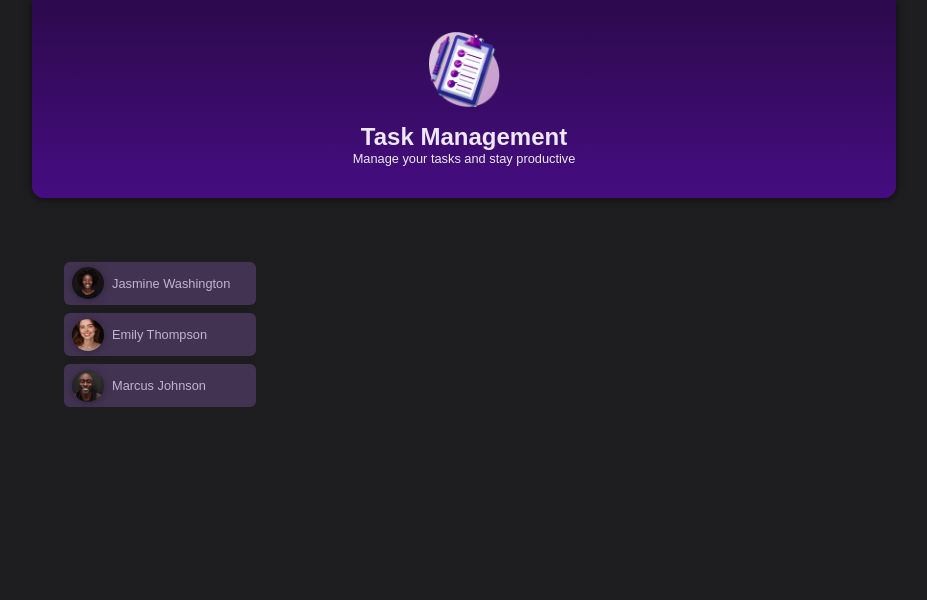
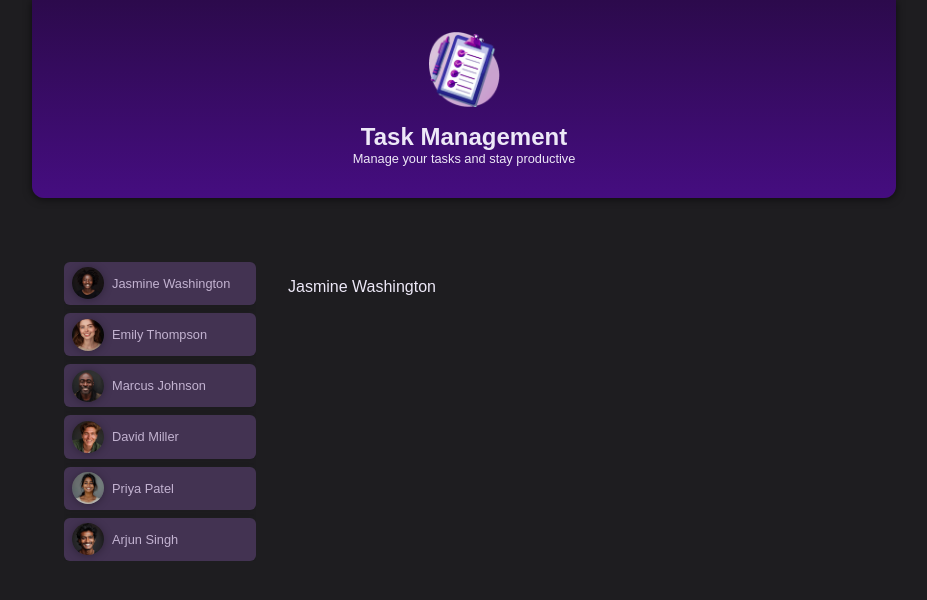
Before and after one commit to Nguirane120/angular-task-management, an Angular app: page / in a window 1280 px wide. Both pictures are taken after a click on the button "Jasmine Washington". Shown: the top 600 px of the page, without its empty margins (176-1103 px from the left). Built offline with nearby package versions, Linux system fonts and the light colour scheme.

Commit message:
conditnnal rendering

```diff
--- a/src/app/app.component.html
+++ b/src/app/app.component.html
@@ -1,14 +1,17 @@
 <app-header />
 <main>
     <ul id="users">
-        <li>
-            <app-user [name]="users[0].name" [avatar]="users[0].avatar" />
+        @for (user of users; track $index) {
+
+            <li>
+                <app-user [user]="user" (selected)="onSelctedUser($event)" />
             </li>
-            <li>
-                <app-user [name]="users[1].name" [avatar]="users[1].avatar" />
-            </li>
-            <li>
-                <app-user [name]="users[2].name" [avatar]="users[2].avatar" />
-        </li>
+        }
     </ul>
+    @if (selectedUser) {
+
+    <app-tasks [userName]="selectedUser.name" />
+    }@else {
+    <p class="fullback">Select a user</p>
+    }
 </main>
--- a/src/app/app.component.ts
+++ b/src/app/app.component.ts
@@ -3,14 +3,26 @@ import { RouterOutlet } from '@angular/router';
 import { HeaderComponent } from './header/header.component';
 import { UserComponent } from './user/user.component';
 import { DUMMY_USERS } from './dummy-users';
+import { TasksComponent } from './tasks/tasks.component';
 
 @Component({
   selector: 'app-root',
   standalone: true,
-  imports: [HeaderComponent, UserComponent],
+  imports: [HeaderComponent, UserComponent, TasksComponent],
   templateUrl: './app.component.html',
   styleUrl: './app.component.css',
 })
 export class AppComponent {
   users = DUMMY_USERS;
+  selectedUserInfo!: string;
+
+  get selectedUser() {
+    return this.users.find((user) => user.id === this.selectedUserInfo)!;
+  }
+
+  onSelctedUser(id: string) {
+    // console.log('USER ID ' + id);
+
+    this.selectedUserInfo = id;
+  }
 }
--- /dev/null
+++ b/src/app/tasks/tasks.component.html
@@ -0,0 +1 @@
+<p>{{userName}}</p>
--- a/src/app/user/user.component.html
+++ b/src/app/user/user.component.html
@@ -1,6 +1,6 @@
 <div>
     <button (click)="onSelectedUser()">
-        <img [src]="imagePath" [alt]="name">
-        <span>{{name}}</span>
+        <img [src]="imagePath" [alt]="user.name">
+        <span>{{user.name}}</span>
     </button>
 </div>
--- a/src/app/user/user.component.ts
+++ b/src/app/user/user.component.ts
@@ -1,7 +1,13 @@
-import { Component, Input } from '@angular/core';
+import { Component, EventEmitter, Input, Output } from '@angular/core';
 import { DUMMY_USERS } from '../dummy-users';
 
 const randomIndex = Math.floor(Math.random() * DUMMY_USERS.length);
+
+interface User {
+  id: string;
+  name: string;
+  avatar: string;
+}
 @Component({
   selector: 'app-user',
   standalone: true,
@@ -11,15 +17,17 @@ const randomIndex = Math.floor(Math.random() * DUMMY_USERS.length);
 })
 export class UserComponent {
   // slecetedUser = DUMMY_USERS[randomIndex];
-  @Input() name!: string;
-  @Input() avatar!: string;
+  @Input({ required: true }) user!: User;
+  @Output() selected = new EventEmitter();
+
   get imagePath() {
-    return `assets/users/${this.avatar}`;
+    return `assets/users/${this.user.avatar}`;
   }
 
   onSelectedUser() {
     // const randomIndex = Math.floor(Math.random() * DUMMY_USERS.length);
     // this.slecetedUser = DUMMY_USERS[randomIndex];
     // console.log(this.slecetedUser.name);
+    this.selected.emit(this.user.id);
   }
 }
```
Also changed, not shown: src/app/tasks/tasks.component.ts (added, +15 -0 lines), src/app/tasks/tasks.component.css (added), 1 other file (tests, documents, lock files or other folders).
